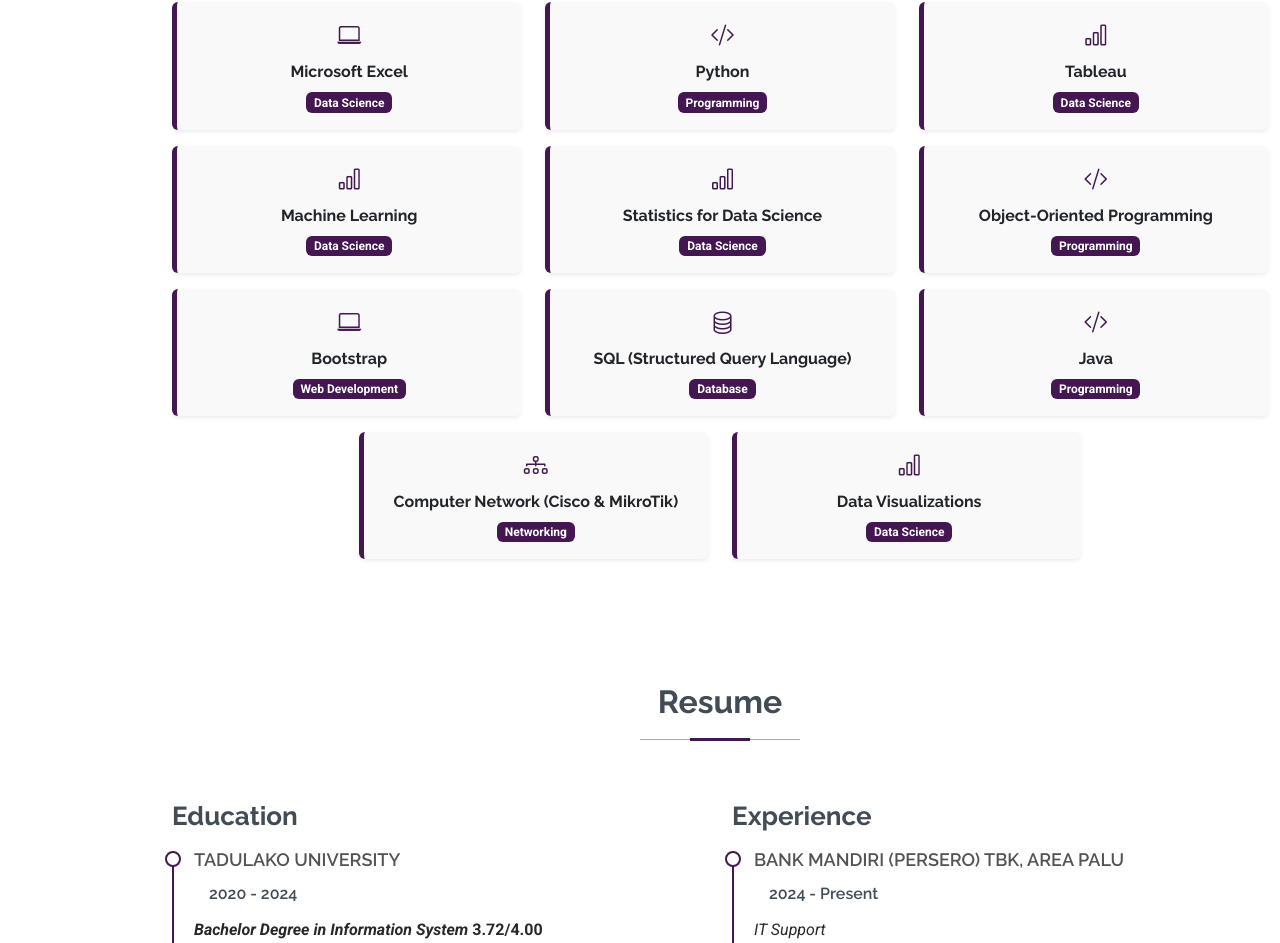
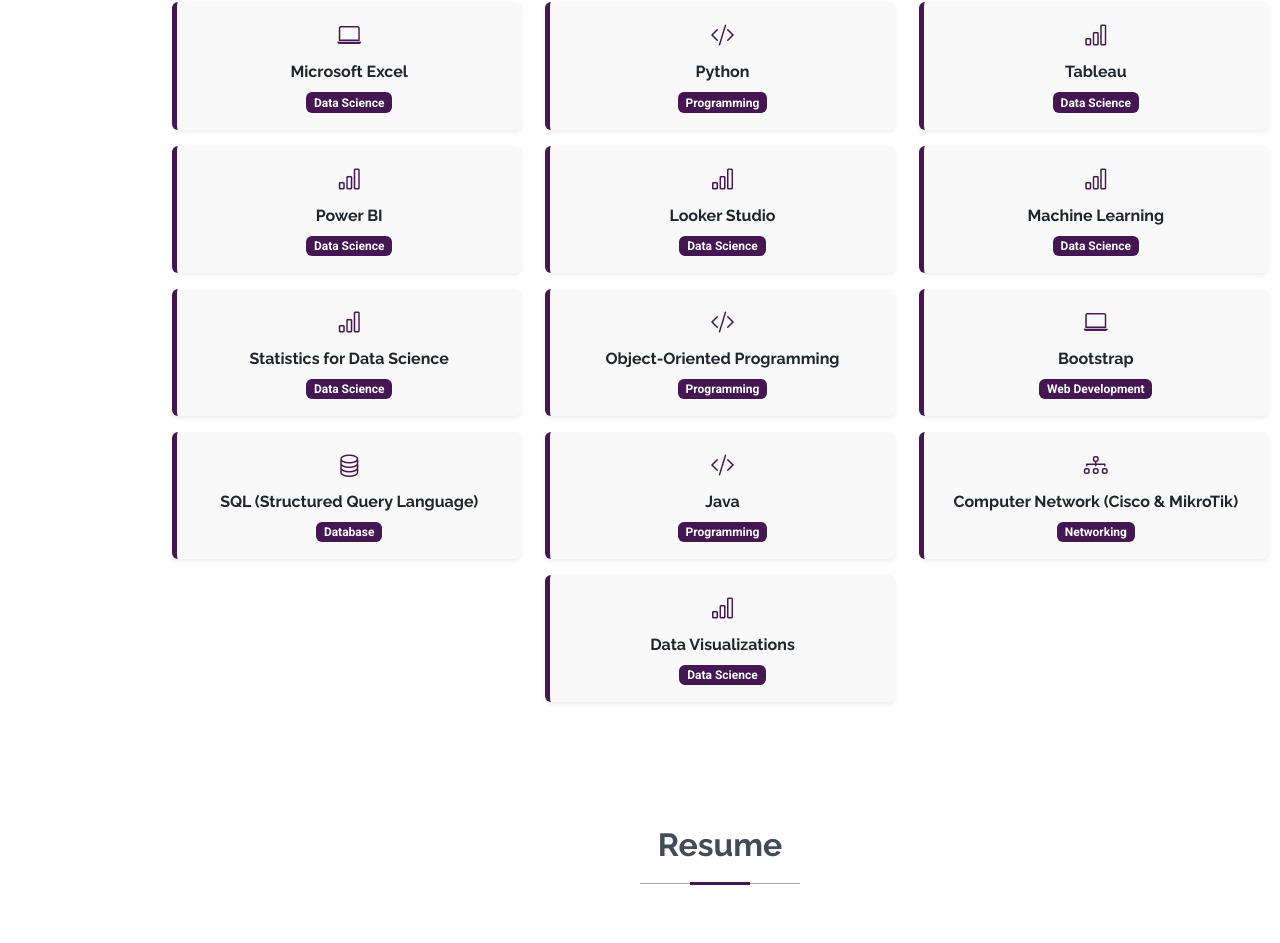
Before and after one commit to asryekaprtm/portofolio-asry, a React (Vite) app: page / in a window 1280 px wide. Shown: the part 1821-2764 px from the top of the page. Built offline with nearby package versions, Linux system fonts and the light colour scheme.

Commit message:
Skill.jsx

```diff
--- a/src/component/Skill.jsx
+++ b/src/component/Skill.jsx
@@ -5,6 +5,8 @@
   { name: "Microsoft Excel", category: "Data Science", icon: "bi bi-laptop" },
   { name: "Python", category: "Programming", icon: "bi bi-code-slash" },
   { name: "Tableau", category: "Data Science", icon: "bi bi-bar-chart" },
+  { name: "Power BI", category: "Data Science", icon: "bi bi-bar-chart" },
+  { name: "Looker Studio", category: "Data Science", icon: "bi bi-bar-chart" },
   {
     name: "Machine Learning",
     category: "Data Science",
```
